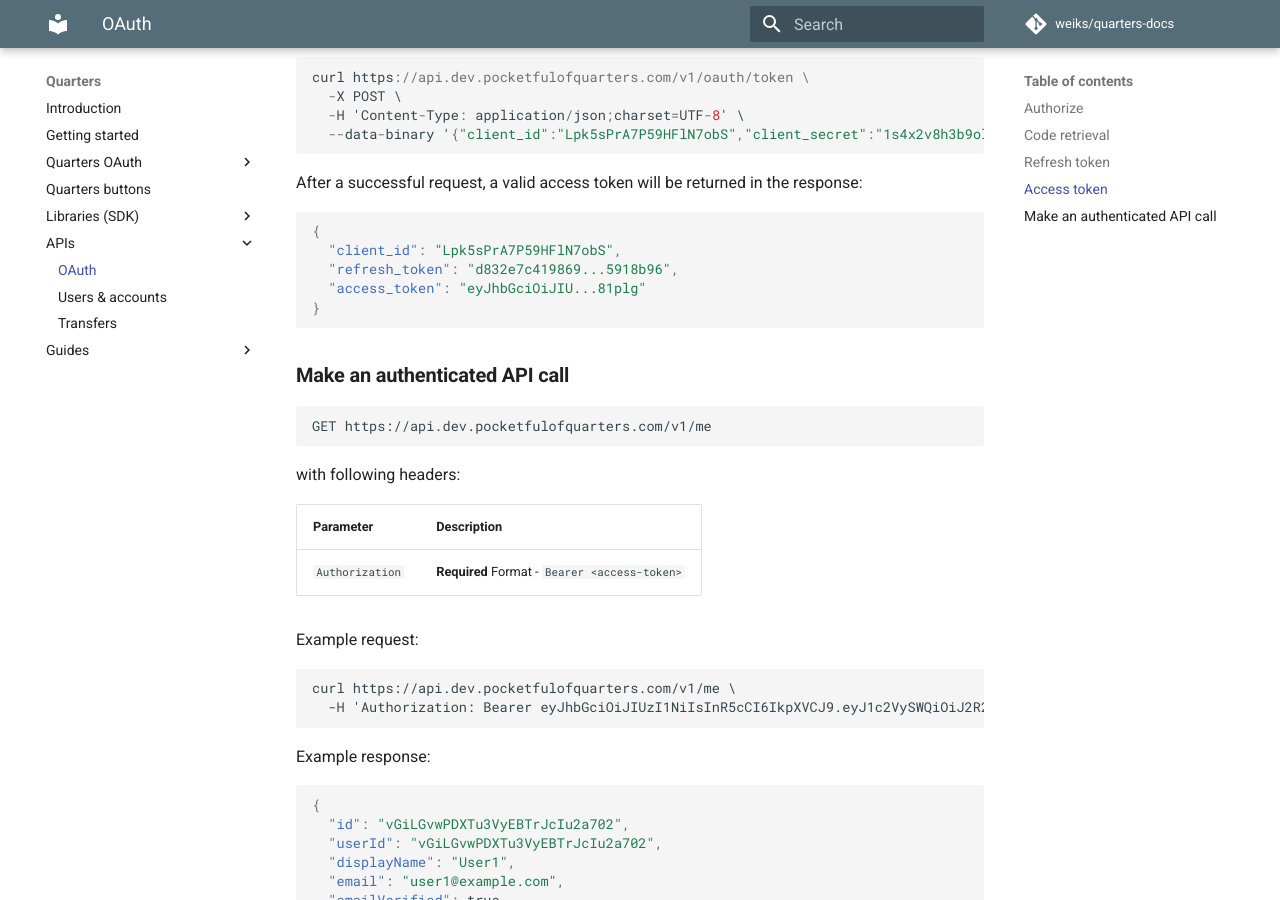
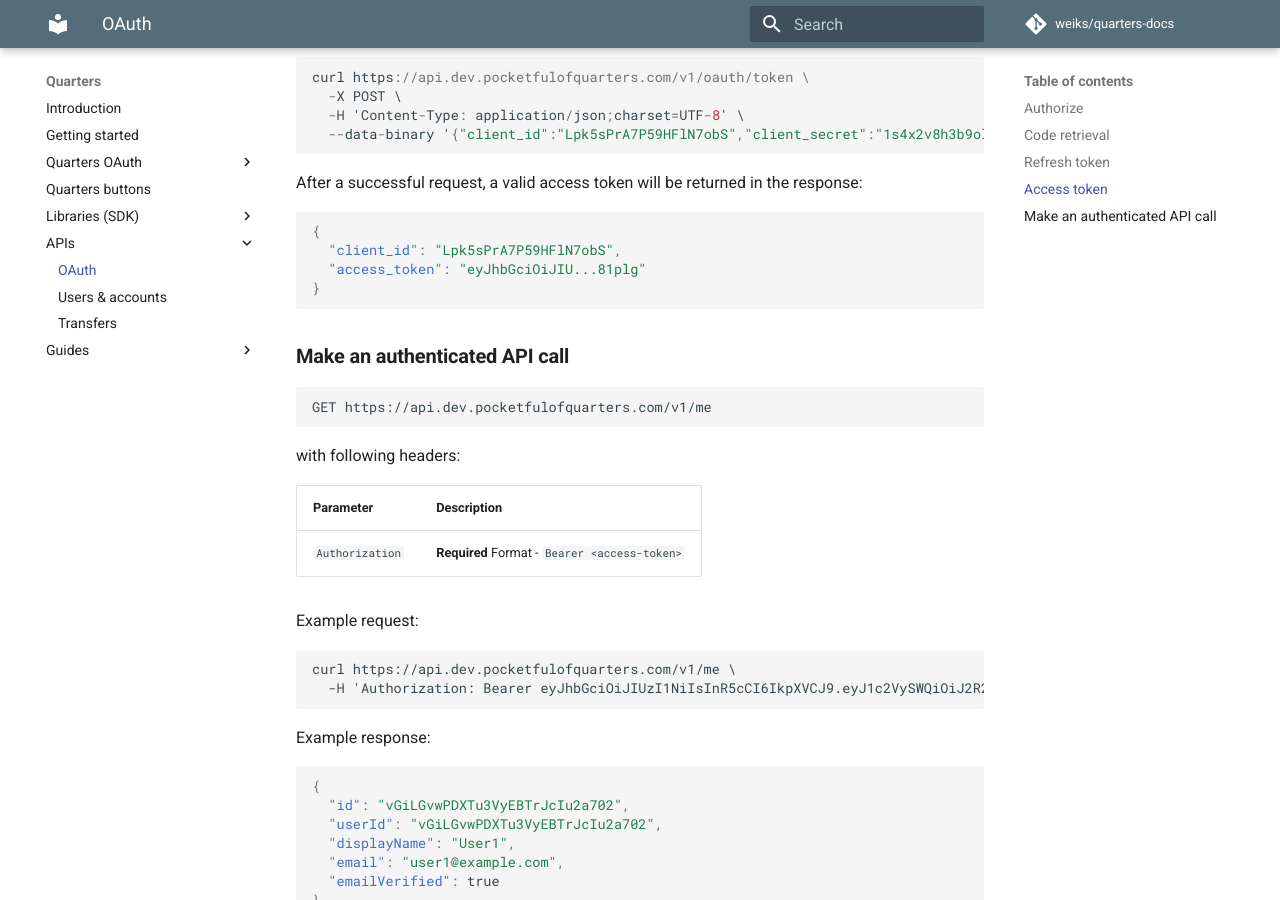
Before and after one commit to weiks/quarters-docs, an MkDocs documentation site: the page built from docs/apis/oauth.md, in a window 1280 px wide and 900 px high, scrolled down 2270 px. Built offline with MkDocs 1.6.1 and Material for MkDocs 9.7.7, drawn with Linux system fonts in a browser that asks for light colours; comment, search, counter and statistics services are not loaded; old or Windows-style settings are respelled for this version of MkDocs.

Commit message:
Update oauth.md

````diff
--- a/docs/apis/oauth.md
+++ b/docs/apis/oauth.md
@@ -97,7 +97,6 @@
 ```json
 {
   "client_id": "Lpk5sPrA7P59HFlN7obS",
-  "refresh_token": "d832e7c419869...5918b96",
   "access_token": "eyJhbGciOiJIU...81plg"
 }
 ```
````
